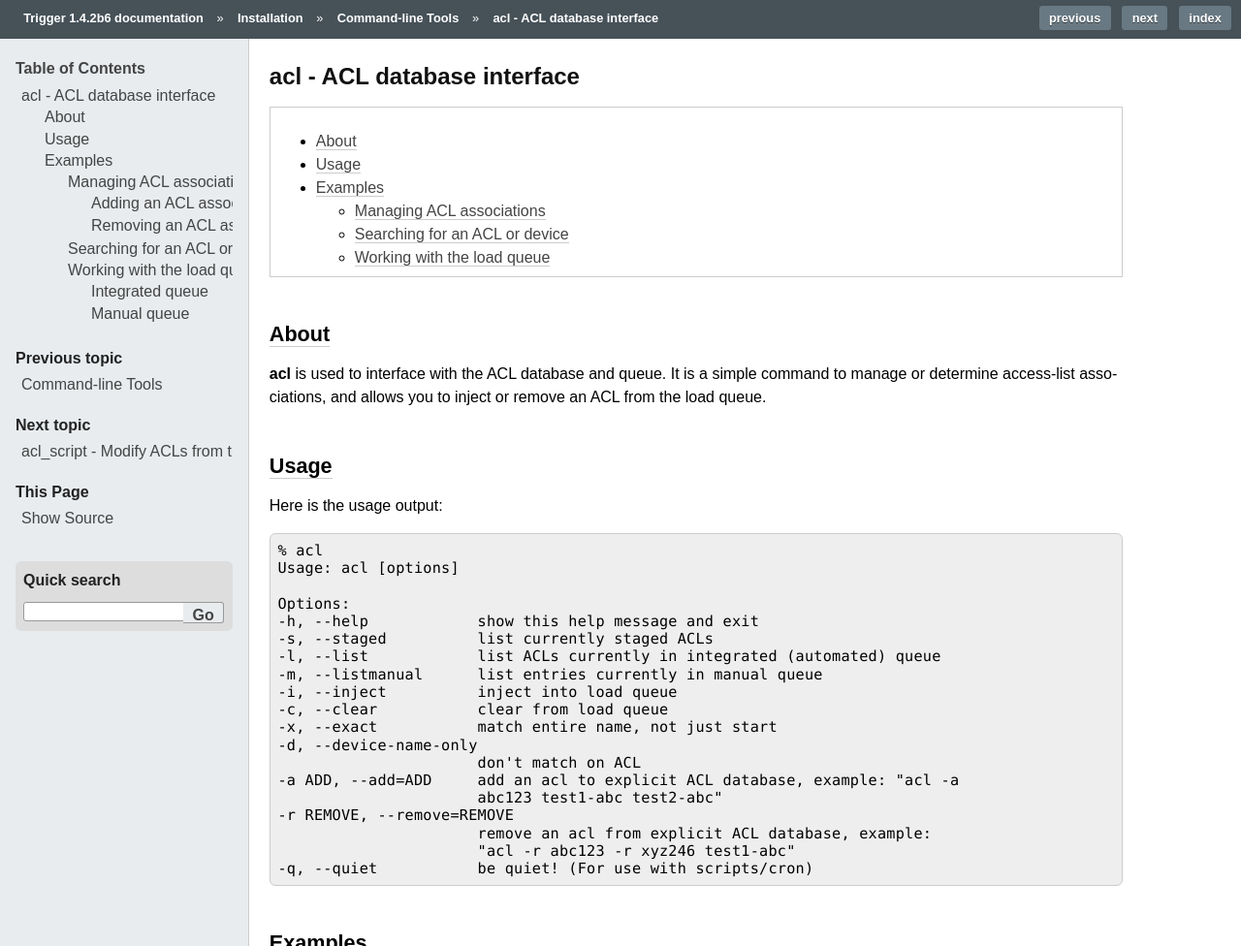
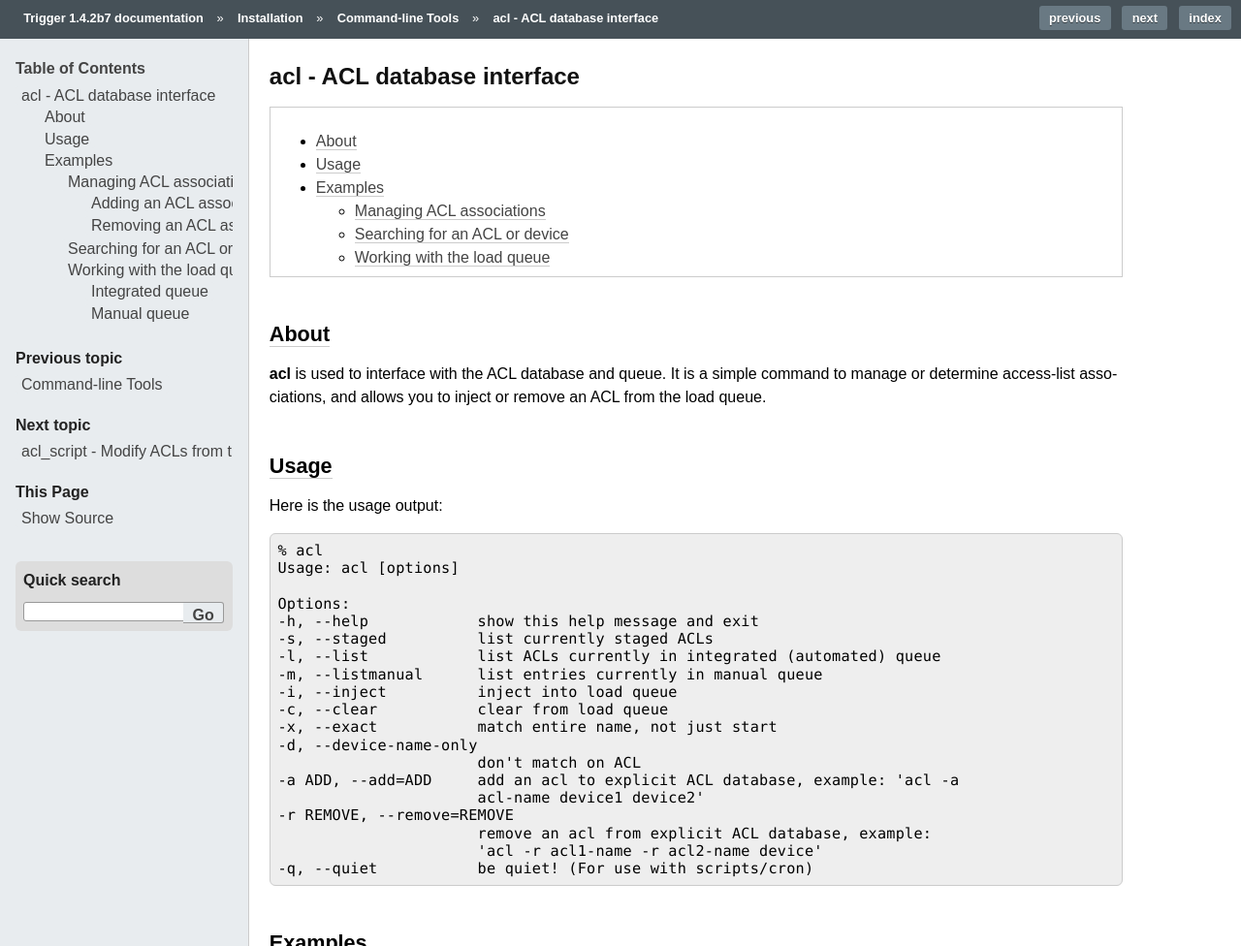
Before and after one commit to trigger/trigger, a Sphinx documentation site: the page built from docs/usage/scripts/acl.rst, in a window 1280 px wide and 1400 px high. Shown: the top 976 px of the window at 97% size. Built offline with Sphinx 7.4.7, drawn with Linux system fonts in a browser that asks for light colours; some of the changed text lies outside the part shown.

Commit message:
Improved user output and help text in bin/acl (fix #147)
- -l and -m args now print a message when load queue is empty
- Clarified help text for -a and -r args

```diff
--- a/docs/usage/scripts/acl.rst
+++ b/docs/usage/scripts/acl.rst
@@ -31,13 +31,12 @@
     -x, --exact           match entire name, not just start
     -d, --device-name-only
                           don't match on ACL
-    -a ADD, --add=ADD     add an acl to explicit ACL database, example: "acl -a
-                          abc123 test1-abc test2-abc"
+    -a ADD, --add=ADD     add an acl to explicit ACL database, example: 'acl -a
+                          acl-name device1 device2'
     -r REMOVE, --remove=REMOVE
                           remove an acl from explicit ACL database, example:
-                          "acl -r abc123 -r xyz246 test1-abc"
+                          'acl -r acl1-name -r acl2-name device'
     -q, --quiet           be quiet! (For use with scripts/cron)
-
 
 Examples
 ========
--- a/trigger/__init__.py
+++ b/trigger/__init__.py
@@ -1,4 +1,4 @@
-__version__ = (1, 4, 2, 'b6')
+__version__ = (1, 4, 2, 'b7')
 
 full_version = '.'.join(map(str, __version__[0:3])) + ''.join(__version__[3:])
 release = full_version
```
Also changed, not shown: 1 other file.
